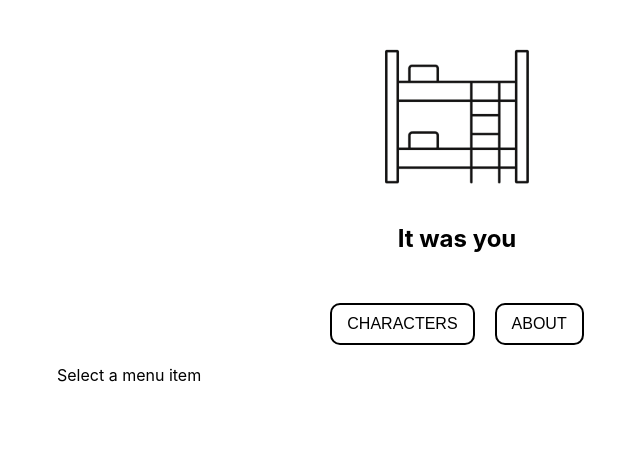
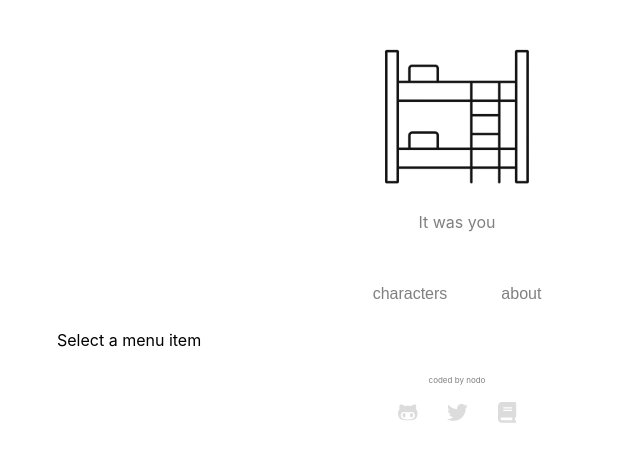
Before and after one commit to nodo-o/it-was-you, a React (Create React App) app: page / in a window 1280 px wide. Shown: the top 462 px of the page, without its empty margins (183-823 px from the left). Built offline with nearby package versions, Linux system fonts and the light colour scheme.

Commit message:
change buttons color

```diff
--- a/package.json
+++ b/package.json
@@ -4,6 +4,10 @@
   "private": true,
   "homepage": "https://nodo-o.github.io/it-was-you",
   "dependencies": {
+    "@fortawesome/fontawesome-svg-core": "^6.5.1",
+    "@fortawesome/free-brands-svg-icons": "^6.5.1",
+    "@fortawesome/free-solid-svg-icons": "^6.5.1",
+    "@fortawesome/react-fontawesome": "^0.2.0",
     "@testing-library/jest-dom": "^5.17.0",
     "@testing-library/react": "^13.4.0",
     "@testing-library/user-event": "^13.5.0",
--- a/src/App.js
+++ b/src/App.js
@@ -4,9 +4,18 @@ import Menu from './components/Menu';
 import Examples from "./components/Examples";
 import { MEIJI } from './characters.js';
 import { SEIDOU } from './characters.js';
+import Footer from "./components/Footer";
 
 function App() {
-  const [selectedMenu, setSelectedMenu] = useState('');
+  const [selectedMenu, setSelectedMenu] = useState(null);
+
+    const handleSelect = (key) => {
+        if (selectedMenu === key) {
+            setSelectedMenu(null);  // Deselect if the same button is clicked
+        } else {
+            setSelectedMenu(key);  // Select the new button
+        }
+    };
 
   const meiji = MEIJI;
   const seidou = SEIDOU;
@@ -27,13 +36,16 @@ function App() {
       <div>
           <main>
         <Header />
-          <Menu menuEntry={tabsData2} onSelect={(menu) => setSelectedMenu(menu)} />
-          {selectedMenu && tabsData2[selectedMenu] ? (
+              <Menu menuEntry={tabsData2} onSelect={handleSelect} selected={selectedMenu} />
+
+              {selectedMenu && tabsData2[selectedMenu] ? (
               <Examples tab={tabsData2[selectedMenu]} />
           ) : (
               <div>Select a menu item</div>
           )}
+              <Footer />
           </main>
+
       </div>
   );
 }
--- /dev/null
+++ b/src/components/Footer.css
@@ -0,0 +1,27 @@
+.footer {
+    background-color: white;
+    text-align: center;
+    padding: 20px 0;
+    position: relative;
+    bottom: 0;
+    width: 100%;
+}
+
+.footer p {
+    margin: 5px;
+    padding-bottom: 10px;
+    color: gray;
+    font-size: 0.5rem;
+
+}
+
+.social-links a {
+    margin: 0 15px;
+    color: gainsboro;
+    font-size: 1.3rem;
+}
+
+.social-links a:hover {
+    color: grey;
+    font-size: 1.3rem;
+}
--- /dev/null
+++ b/src/components/Footer.js
@@ -0,0 +1,27 @@
+import React from 'react';
+import './Footer.css'; // Make sure to create this CSS file
+import { FontAwesomeIcon } from '@fortawesome/react-fontawesome'
+import { faGithubAlt } from'@fortawesome/free-brands-svg-icons'
+import { faTwitter } from'@fortawesome/free-brands-svg-icons'
+import { faBook } from '@fortawesome/free-solid-svg-icons'
+
+function Footer() {
+    return (
+        <footer className="footer">
+            <p>coded by nodo</p>
+            <div className="social-links">
+                <a href="https://github.com/nodo-o" target="_blank" rel="noopener noreferrer">
+                    <FontAwesomeIcon icon={faGithubAlt} />
+                </a>
+                <a href="https://twitter.com/moochi_i" target="_blank" rel="noopener noreferrer">
+                    <FontAwesomeIcon icon={faTwitter} />
+                </a>
+                <a href="https://archiveofourown.org/users/nodo" target="_blank" rel="noopener noreferrer">
+                    <FontAwesomeIcon icon={faBook} />
+                </a>
+            </div>
+        </footer>
+    );
+}
+
+export default Footer;
--- a/src/components/Header.css
+++ b/src/components/Header.css
@@ -1,6 +1,6 @@
 .header {
     background-color: white;
-    color: black;
+    color: gray;
     padding: 10px;
     text-align: center;
     display: flex;
@@ -8,14 +8,14 @@
     align-items: center;
 }
 
-.h2 {
+.p {
     font-size: 10px;
     font-family: monospace;
 }
 
 .logo-container {
     margin-top: 32px;
-    margin-bottom: 8px; /* Adjust as needed */
+    margin-bottom: 0; /* Adjust as needed */
 }
 
 .logo {
--- a/src/components/Header.js
+++ b/src/components/Header.js
@@ -8,7 +8,7 @@ function Header() {
                 <img src={`${process.env.PUBLIC_URL}/iwy-logo.png`} alt="Logo" className="logo" />
             </div>
             <div className="title-container">
-                <h2>It was you</h2>
+                <p>It was you</p>
             </div>
         </div>
     );
--- a/src/components/Menu.css
+++ b/src/components/Menu.css
@@ -1,15 +1,15 @@
 .menu {
     color: white;
-    padding: 10px;
+    padding: 5px;
     text-align: center;
 }
 
 .menu button {
-    border: 2px solid black; /* Black border with 2px thickness */
+    border: 2px solid white; /* Black border with 2px thickness */
     border-radius: 10px; /* Rounded corners, adjust radius as needed */
     padding: 10px 15px; /* Padding inside the button */
     background-color: white; /* Button background color */
-    color: black; /* Text color */
+    color: grey; /* Text color */
     font-size: 16px; /* Text font size */
     cursor: pointer; /* Cursor changes to a pointer to indicate it's clickable */
     transition: background-color 0.3s ease; /* Smooth transition for hover effect */
@@ -17,5 +17,11 @@
 }
 
 .menu button:hover {
-    background-color: lightgray; /* Color changes when hovering over the button */
+    background-color: whitesmoke; /* Color changes when hovering over the button */
+
 }
+
+
+.menu button.selected {
+    background-color: whitesmoke; /* Or any color you'd like for selected state */
+}
--- a/src/components/Menu.js
+++ b/src/components/Menu.js
@@ -1,12 +1,16 @@
 import React from 'react';
 import './Menu.css';
 
-function Menu({ menuEntry, onSelect }) {
+function Menu({ menuEntry, onSelect, selected }) {
     return (
         <div className="menu">
             {Object.keys(menuEntry).map(key => (
-                <button key={key} onClick={() => onSelect(key)}>
-                    {key.toLocaleUpperCase()}
+                <button
+                    key={key}
+                    onClick={() => onSelect(key)}
+                    className={selected === key ? 'selected' : ''}
+                >
+                    {key.toLocaleLowerCase()}
                 </button>
             ))}
         </div>
--- a/src/components/Tab.css
+++ b/src/components/Tab.css
@@ -1,5 +1,4 @@
 .tab {
-    margin-top: 10px;
 }
 
 .tab button {
--- a/src/components/TabButton.js
+++ b/src/components/TabButton.js
@@ -1,5 +1,4 @@
 export default function TabButton({ children, isSelected, ...props }) {
-  console.log('TABBUTTON COMPONENT EXECUTING');
   return (
     <li>
       <button className={isSelected ? 'active' : undefined} {...props}>
--- a/src/index.css
+++ b/src/index.css
@@ -19,7 +19,7 @@ code {
 }
 
 #examples {
-  margin: 3rem auto;
+  padding: 10px;
 }
 
 #examples h2 {
```
Also changed, not shown: 12 other files (tests, documents, lock files or other folders).
